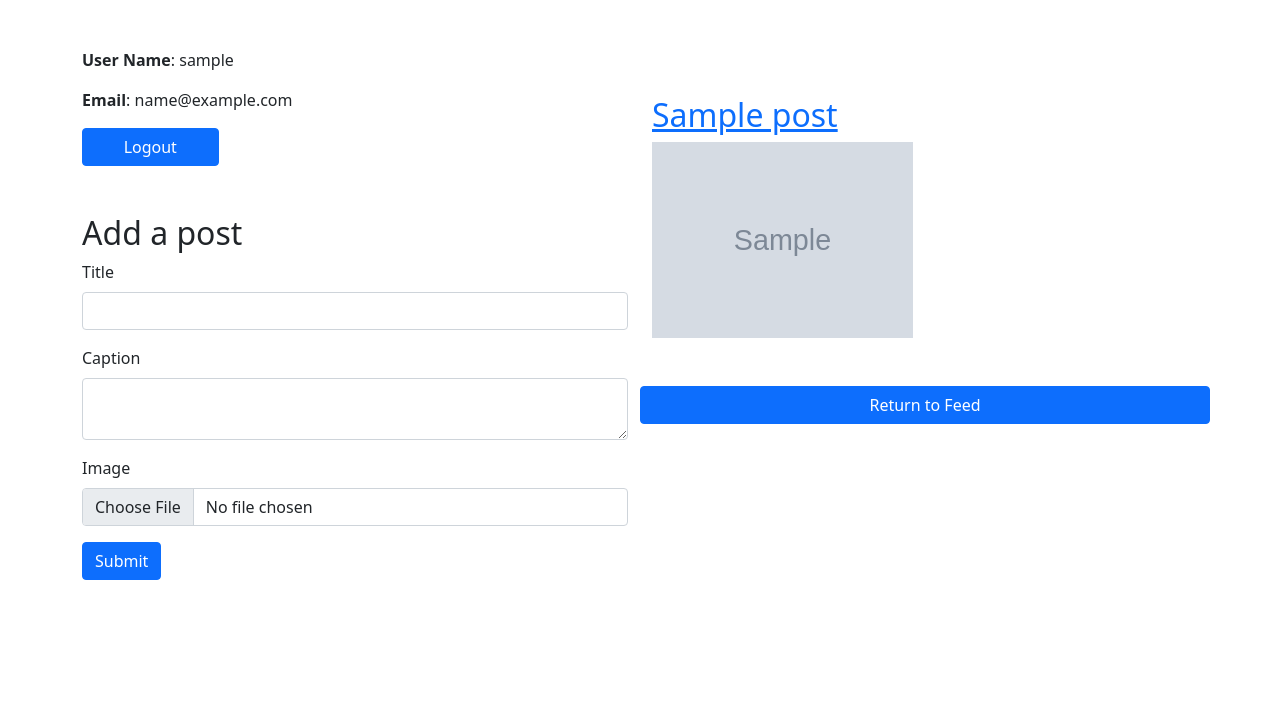
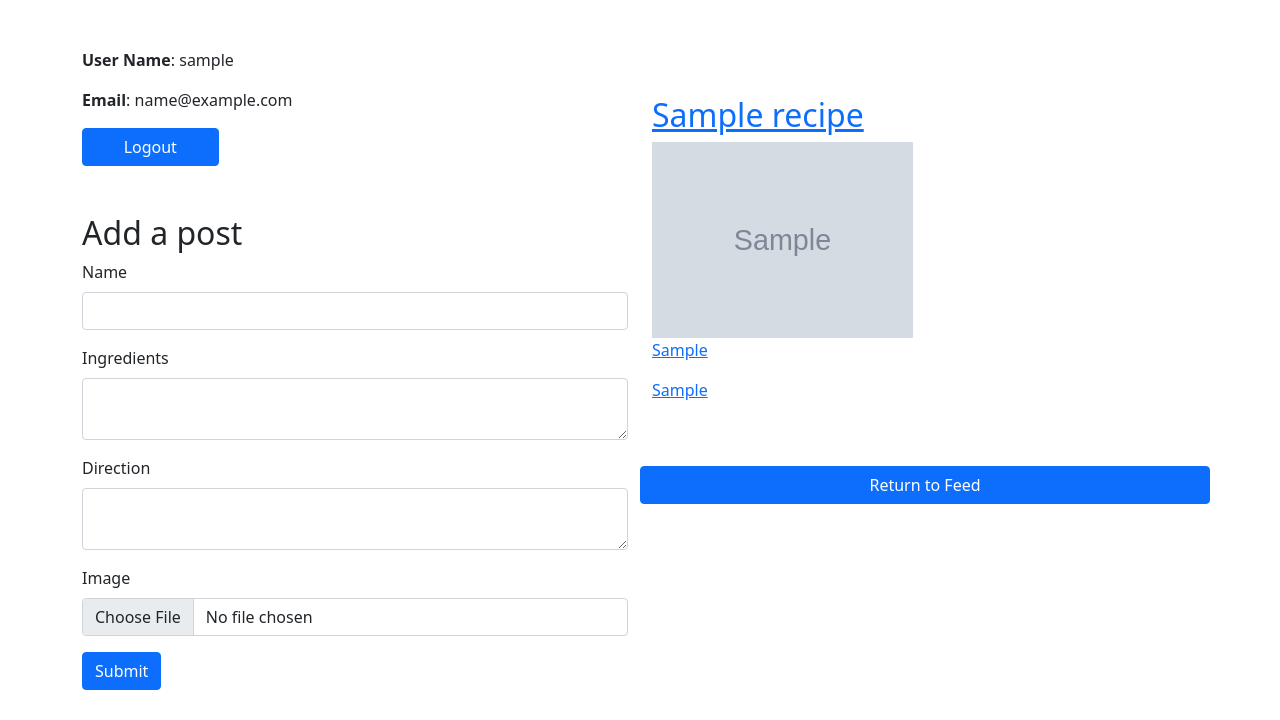
Before and after one commit to ctrlunlimited/Recipe-App, a Node server app: page /profile in a window 1280 px wide. Shown: the part 80-800 px from the top of the page. Run offline with Node 20, Linux system fonts and the light colour scheme; the visitor is signed in with stand-in values (Sample User, id 1); tables that the repository leaves empty hold one stand-in row (values such as "Sample post"); grey boxes marked "Sample" are stand-in pictures; some libraries are stand-ins or nearby versions.

Commit message:
finalized the recipe app

```diff
--- a/controllers/posts.js
+++ /dev/null
@@ -1,85 +0,0 @@
-const cloudinary = require("../middleware/cloudinary");
-const Post = require("../models/Post");
-//const Comment = require("../models/Comment");
-
-module.exports = {
-  getProfile: async (req, res) => {
-    console.log(req.user)
-    try {
-      // Since we have a session, each req contains the logged-in user info (req.user)
-      //grabs just the post of the logged in user
-      // console.log(req.user) to see everything
-      const posts = await Post.find({ user: req.user.id });
-
-      // sending post data from mongodb and user data to ejs template
-      res.render("profile.ejs", { posts: posts, user: req.user });
-    } catch (err) {
-      console.log(err);
-    }
-  },
-  // id param comes from post route - router.get("/:id", ensureAuth, postsController.getPost);
-  getPost: async (req, res) => {
-    try {
-
-       //const comments = await Comment.find({post: req.params.id}).sort({ createdAt: "desc" }).lean();
-      // http://localhost:2121/post/674ec9847d0b926f24f76fe3
-      // id === 674ec9847d0b926f24f76fe3
-      const post = await Post.findById(req.params.id);
-      res.render("post.ejs", { post: post, user: req.user });
-    } catch (err) {
-      console.log(err);
-    }
-  },
-  createPost: async (req, res) => {
-    try {
-      // Upload image to cloudinary
-      const result = await cloudinary.uploader.upload(req.file.path);
-
-      // media is stored on cloudinary - the above request responds with url to media and the media id you will
-      //need when deleting the content
-
-      await Post.create({
-        title: req.body.title,
-        image: result.secure_url,
-        cloudinaryId: result.public_id,
-        caption: req.body.caption,
-        likes: 0,
-        user: req.user.id,
-      });
-      console.log("Post has been added!");
-      res.redirect("/profile");
-    } catch (err) {
-      console.log(err);
-    }
-  },
-  likePost: async (req, res) => {
-    try {
-      await Post.findOneAndUpdate(
-        { _id: req.params.id },
-        {
-          $inc: { likes: 1 },
-        }
-      );
-      console.log("Likes +1");
-      res.redirect(`/post/${req.params.id}`);
-    } catch (err) {
-      console.log(err);
-    }
-  },
-  deletePost: async (req, res) => {
-    try {
-      // Find post by id
-
-      let post = await Post.findById({ _id: req.params.id });
-      // Delete image from cloudinary
-      await cloudinary.uploader.destroy(post.cloudinaryId);
-
-      // Delete post from db
-      await Post.remove({ _id: req.params.id });
-      console.log("Deleted Post");
-      res.redirect("/profile");
-    } catch (err) {
-      res.redirect("/profile");
-    }
-  },
-};
--- /dev/null
+++ b/controllers/recipe.js
@@ -0,0 +1,116 @@
+const cloudinary = require("../middleware/cloudinary");
+const Recipe = require("../models/Recipe");
+const Favorite = require("../models/Favorite");
+//const Comment = require("../models/Comment");
+
+module.exports = {
+  getProfile: async (req, res) => {
+    console.log(req.user)
+    try {
+      // Since we have a session, each req contains the logged-in user info (req.user)
+      //grabs just the post of the logged in user
+      // console.log(req.user) to see everything
+      const recipes = await Recipe.find({ user: req.user.id });
+
+      // sending post data from mongodb and user data to ejs template
+      res.render("profile.ejs", { recipes: recipes, user: req.user });
+    } catch (err) {
+      console.log(err);
+    }
+  },
+  getFavorites: async (req, res) => {
+    console.log(req.user)
+    try {
+      // Since we have a session, each req contains the logged-in user info (req.user)
+      //grabs just the post of the logged in user
+      // console.log(req.user) to see everything
+      const recipes = await Favorite.find({ user: req.user.id }).populate('recipe');
+
+      // sending post data from mongodb and user data to ejs template
+      res.render("favorites.ejs", { recipes: recipes, user: req.user });
+    } catch (err) {
+      console.log(err);
+    }
+  },
+  // id param comes from post route - router.get("/:id", ensureAuth, postsController.getPost);
+  getRecipe: async (req, res) => {
+    try {
+
+       //const comments = await Comment.find({post: req.params.id}).sort({ createdAt: "desc" }).lean();
+      // http://localhost:2121/post/674ec9847d0b926f24f76fe3
+      // id === 674ec9847d0b926f24f76fe3
+      const recipe = await Recipe.findById(req.params.id);
+      res.render("recipe.ejs", { recipe: recipe, user: req.user });
+    } catch (err) {
+      console.log(err);
+    }
+  },
+  createRecipe: async (req, res) => {
+    try {
+      // Upload image to cloudinary
+      const result = await cloudinary.uploader.upload(req.file.path);
+
+      // media is stored on cloudinary - the above request responds with url to media and the media id you will
+      //need when deleting the content
+
+      await Recipe.create({
+        name: req.body.name,
+        image: result.secure_url,
+        cloudinaryId: result.public_id,
+        ingredients: req.body.ingredients,
+        directions: req.body.directions,
+        likes: 0,
+        user: req.user.id,
+      });
+      console.log("Post has been added!");
+      res.redirect("/profile");
+    } catch (err) {
+      console.log(err);
+    }
+  },
+  favoriteRecipe: async (req, res) => {
+    try {
+      // media is stored on cloudinary - the above request responds with url to media and the media id you will
+      //need when deleting the content
+
+      await Favorite.create({
+        user: req.user.id,
+        recipe: req.params.id,
+      });
+      console.log("Post has been added!");
+      res.redirect(`/recipe/${req.params.id}`);
+    } catch (err) {
+      console.log(err);
+    }
+  },
+  likeRecipe: async (req, res) => {
+    try {
+      await Recipe.findOneAndUpdate(
+        { _id: req.params.id },
+        {
+          $inc: { likes: 1 },
+        }
+      );
+      console.log("Likes +1");
+      res.redirect(`/recipe/${req.params.id}`);
+    } catch (err) {
+      console.log(err);
+    }
+  },
+  deleteRecipe: async (req, res) => {
+    try {
+      // Find post by id
+
+      let recipe = await Recipe.findById({ _id: req.params.id });
+      // Delete image from cloudinary
+      await cloudinary.uploader.destroy(recipe.cloudinaryId);
+
+      // Delete post from db
+      await Recipe.remove({ _id: req.params.id });
+      console.log("Deleted Recipe");
+      res.redirect("/profile");
+    } catch (err) {
+      res.redirect("/profile");
+    }
+  },
+};
--- a/routes/main.js
+++ b/routes/main.js
@@ -2,13 +2,13 @@ const express = require("express");
 const router = express.Router();
 const authController = require("../controllers/auth");
 const homeController = require("../controllers/home");
-const postsController = require("../controllers/posts");
+const recipesController = require("../controllers/recipe");
 const { ensureAuth } = require("../middleware/auth");
 
 //Main Routes - simplified for now
 router.get("/", homeController.getIndex);
-router.get("/profile", ensureAuth, postsController.getProfile);
-
+router.get("/profile", ensureAuth, recipesController.getProfile);
+router.get("/favorites", ensureAuth, recipesController.getFavorites);
 
 //Routes for login/signup
 router.get("/login", authController.getLogin);
--- a/server.js
+++ b/server.js
@@ -9,7 +9,7 @@ const flash = require("express-flash");
 const logger = require("morgan");
 const connectDB = require("./config/database");
 const mainRoutes = require("./routes/main");
-const postRoutes = require("./routes/posts");
+const recipeRoutes = require("./routes/recipe");
 //const commentRoutes = require("./routes/comments");
 
 //Use .env file in config folder
@@ -56,7 +56,7 @@ app.use(flash());
 
 //Setup Routes For Which The Server Is Listening
 app.use("/", mainRoutes);
-app.use("/post", postRoutes);
+app.use("/recipe", recipeRoutes);
 //app.use("/comment", commentRoutes);
 
 //Server Running
--- a/views/profile.ejs
+++ b/views/profile.ejs
@@ -9,14 +9,18 @@
           </div>
           <div class="mt-5">
             <h2>Add a post</h2>
-            <form action="/post/createPost" enctype="multipart/form-data" method="POST">
+            <form action="/recipe/createRecipe" enctype="multipart/form-data" method="POST">
               <div class="mb-3">
-                  <label for="title" class="form-label">Title</label>
-                  <input type="text" class="form-control" id="title" name="title">
+                  <label for="name" class="form-label">Name</label>
+                  <input type="text" class="form-control" id="name" name="name">
               </div>
               <div class="mb-3">
-                <label for="caption" class="form-label">Caption</label>
-                <textarea class="form-control" id="caption" name="caption"></textarea>
+                <label for="ingredients" class="form-label">Ingredients</label>
+                <textarea class="form-control" id="ingredients" name="ingredients"></textarea>
+              </div>
+              <div class="mb-3">
+                <label for="directions" class="form-label">Direction</label>
+                <textarea class="form-control" id="directions" name="directions"></textarea>
               </div>
               <div class="mb-3">
                 <label for="imgUpload" class="form-label">Image</label>
@@ -28,11 +32,13 @@
       </div>
       <div class="col-6">
         <ul class="row list-unstyled">
-        <% for(var i=0; i<posts.length; i++) {%>
+        <% for(var i=0; i<recipes.length; i++) {%>
           <li class="col-6 justify-content-between mt-5">
-            <a href="/post/<%= posts[i]._id%>">
-              <h2><%= posts[i].title%></h2>
-              <img class="img-fluid" src="<%= posts[i].image%>">
+            <a href="/recipe/<%= recipes[i]._id%>">
+              <h2><%= recipes[i].name%></h2>
+              <img class="img-fluid" src="<%= recipes[i].image%>">
+              <p><%= recipes[i].ingredients%></p>
+              <p><%= recipes[i].directions%></p>
             </a>
           </li>
         <% } %>
```
Also changed, not shown: models/Favorite.js (added, +19 -0 lines), models/Recipe.js (renamed from models/Post.js, +8 -4 lines), routes/recipe.js (renamed from routes/posts.js, +8 -5 lines), views/favorites.ejs (added, +30 -0 lines), views/recipe.ejs (renamed from views/post.ejs, +17 -7 lines).
